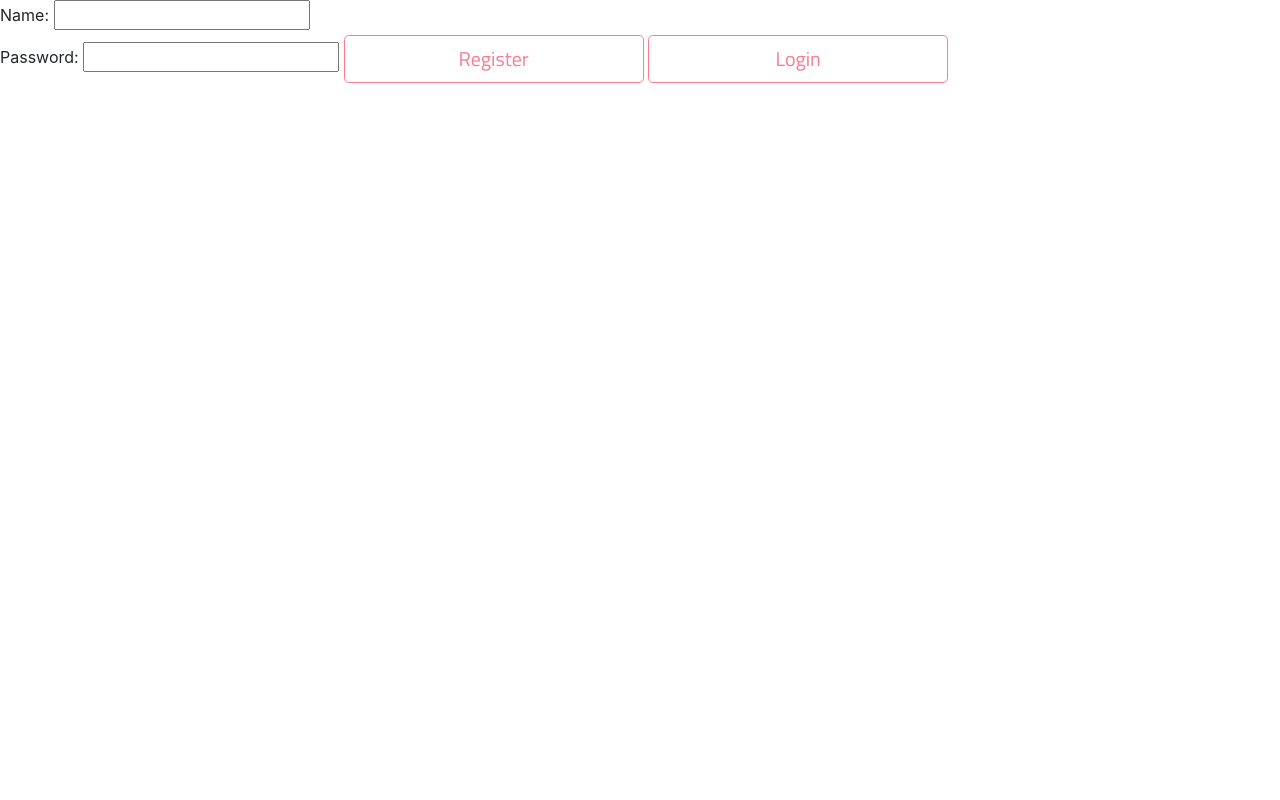
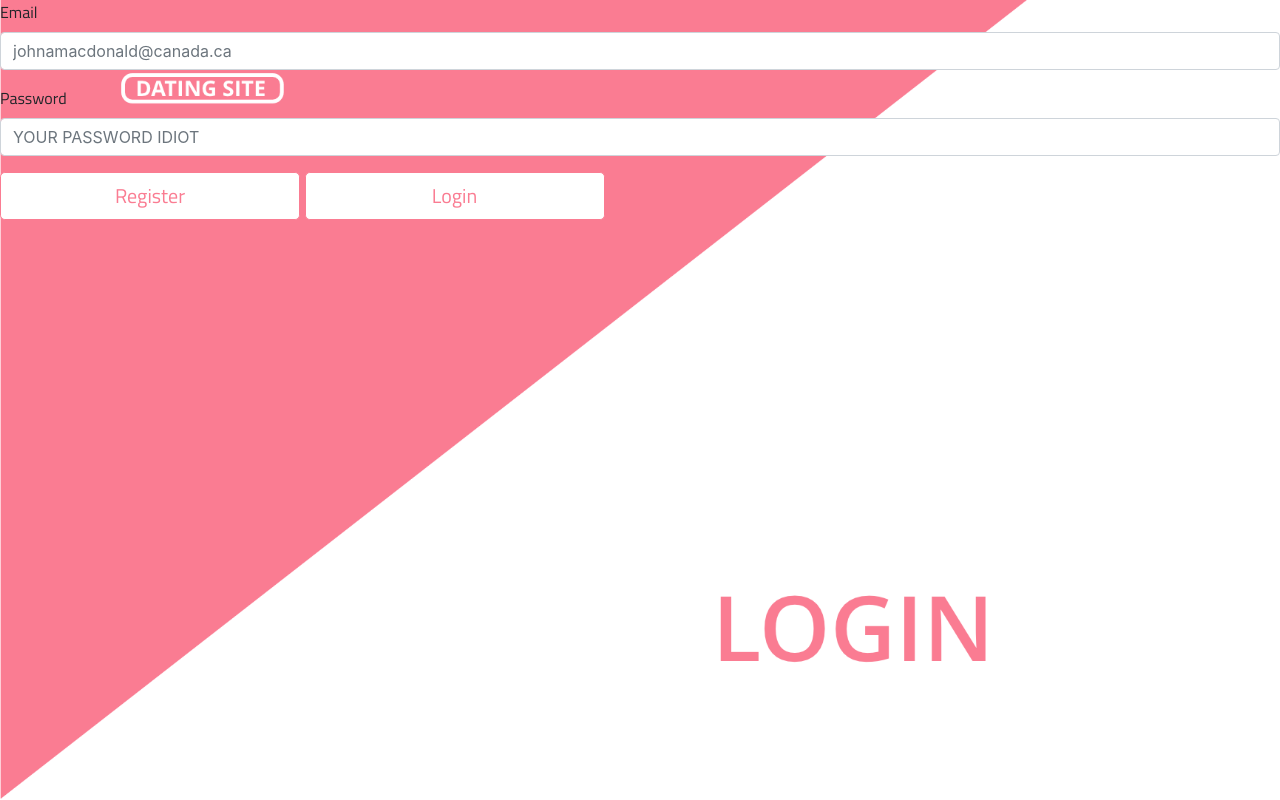
Before and after one commit to Pvakil/SpeedDating, a website: page login.html in a window 1280 px wide. Drawn offline with nearby package versions, Linux system fonts and the light colour scheme.

Commit message:
IM PUSHING IT

```diff
--- a/css/styles.css
+++ b/css/styles.css
@@ -5,10 +5,16 @@ html, body {
   overflow: hidden;
 }
 h1{
-    font-family:'Titillium Web', sans-serif;
-    color:#FA7C92;
-    font-size:100px;
-    position:relative;
+  font-family:'Titillium Web', sans-serif;
+  color:#FA7C92;
+  font-size:100px;
+  position:relative;
+}
+label{
+  font-family:'Titillium Web', sans-serif;
+}
+form-control{
+  width:50px;
 }
 img, video {
   max-width: 100%;
--- a/login.html
+++ b/login.html
@@ -4,7 +4,7 @@
        <meta charset="utf-8">
 	   <meta http-equiv="X-UA-Compatible" content="IE=edge">
 	   <meta name="viewport" content="width=device-width, initial-scale=1">
-	   <title>login</title>
+	   <title>Login</title>
 	   <link rel="stylesheet" href="https://stackpath.bootstrapcdn.com/bootstrap/4.1.3/css/bootstrap.min.css" integrity="sha384-MCw98/SFnGE8fJT3GXwEOngsV7Zt27NXFoaoApmYm81iuXoPkFOJwJ8ERdknLPMO" crossorigin="anonymous">
 
 	   <link href="https://fonts.googleapis.com/css?family=Titillium+Web" rel="stylesheet">
@@ -12,21 +12,24 @@
 
    </head>
 
-   <body>
-		<div class="boxedContainer">
+   <body style="background-image:url(img/login.png); background-size:cover">
+			<form>
+					<div id="login">
+            <form action="login" method="post">
+              <div class="col-xs-3">
+                <div class="form-group">
+      						<label for "email" style="font-color:white">Email</label>
+      						<input class="form-control" type="email" id ="email" name="email" placeholder="johnamacdonald@canada.ca">
+                </div>
 
-			<form>
-					<div>
-						<label for "name">Name:</label>
-						<input type="text" id ="name" name="name">
-					</div>
-					<div>
-						<label for"password">Password:</label>
-						<input type="text" id ="password" name="password">
-							<a class = " btn btn-custom-outline btn-lg" href="create_profile.html">Register</a>
-							<a class = " btn btn-custom-outline btn-lg" href="#">Login</a>
-					</div>
+                <div class="form-group">
+                  <label for"password">Password</label>
+                  <input class="form-control" type="password" id ="password" name="password" placeholder="YOUR PASSWORD IDIOT">
+                </div>
+              </div>
+              <a class="btn btn-custom-outline btn-lg" href="create_profile.html">Register</a>
+              <a class="btn btn-custom-outline btn-lg" href="#">Login</a>
+            <form>
+				</div>
 
-				</form>
-		</div>
-		   </body>
+   </body>
```
Also changed, not shown: create_profile.html (+1 -1 lines).
